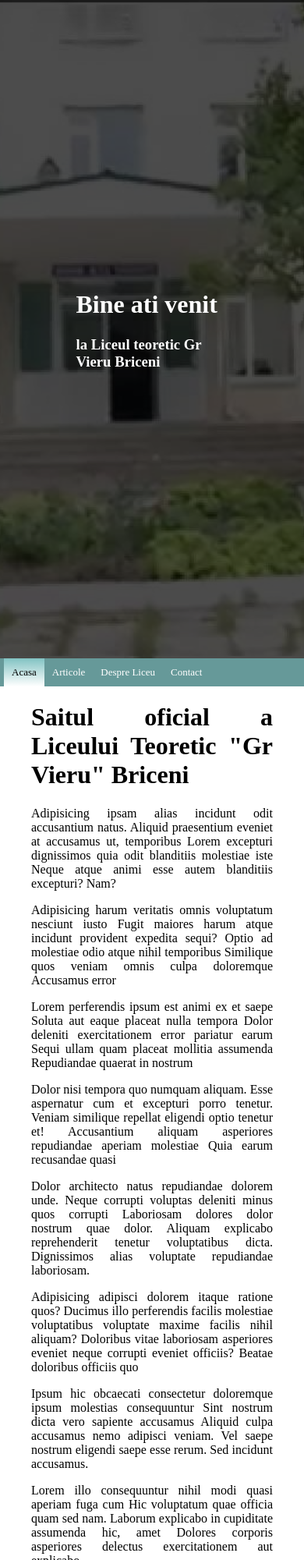
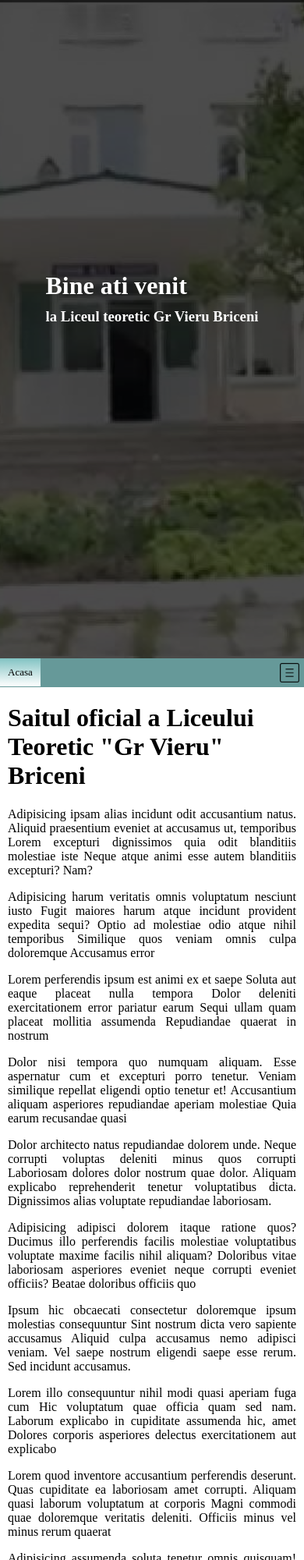
Before and after one commit to Yehoward/liceu.com, a plain HTML site: page index.html in a window 390 px wide. Shown: the top 2000 px of the page at 78% size. Drawn offline with Linux system fonts and the light colour scheme.

Commit message:
responsive main page v1

```diff
--- a/css/main.css
+++ b/css/main.css
@@ -1,6 +1,12 @@
+* {
+  box-sizing: border-box;
+}
+
 body {
   margin: 0;
 }
+
+/* Header */
 
 .cover-img {
   background-image: url("../images/LTGrVieru.jpg");
@@ -16,36 +22,45 @@ body {
 }
 
 .overlay-text {
-	position: absolute;
-	top: 50%;
-	left: 50%;
-	transform: translate(-50%,-50%);
-  color: white;
+	color: white;
+	width: fit-content;
+	margin-left: auto;
+	margin-right: auto;
+	padding: 40vh 15px 0 15px;
 }
 
-.content {
-  min-height: 86vh;
-  margin: 0px 40px;
-  display: flex;
-  text-align: justify;
+.overlay-text h1, .overlay-text h3 {
+  margin: 10px 0px;
 }
 
+/* Navbar */
 .navbar {
-  height: auto;
-  margin: 0px;
-  padding: 0px 5px;
-  background-color: #669999;
-  /* Pentru a preveni spatiul intre butoane */
+  /* Pentru a preveni spatiul intre butoane*/
   font-size: 0px;
   position: sticky;
   top: 0;
+  overflow: hidden;
+  background-color: #669999;
 }
 
+.navbar .icon {
+  display: none;
+  padding: 6px;
+  font-size: 0px;
+}
+
+.icon>img {
+  width: 25px;
+  height: auto;
+}
+
+/* Butonul din bara de navigare */
 .navbar-item {
   display: inline;
 }
 
-.navbar-item a {
+/* Lincul care apartine butonului */
+.navbar .nav-item {
   color: white;
   text-decoration: none;
   padding: 10px 10px;
@@ -54,19 +69,70 @@ body {
   font-size: 13px;
 }
 
-.navbar-item>a:hover {
- background-color: #527a7a;
+.navbar a:hover {
+  background-color: #527a7a;
 }
 
-.active>a {
+.navbar a.active {
   background-image: linear-gradient(#82c3c3, white);
   color: black;
 }
 
-.centered {
-  text-align: center;
-  background-color: #b8b894;
-  height: 8vh;
+@media screen and (max-width: 450px) {
+  .navbar a:not(:first-child) {display: none;}
+  .navbar a.icon {
+    float: right;
+    display: block;
+  }
+}
+
+@media screen and (max-width: 450px) {
+  .navbar.extended {position: sticky;}
+  .navbar.extended .icon {
+    position: absolute;
+    right: 0;
+    top: 0;
+  }
+  .navbar.extended a {
+    float: none;
+    display: block;
+    text-align: left;
+  }
+}
+
+/* Continutul principal al paginii */
+.content {
+  min-height: auto;
+  margin-left: auto;
+  margin-right: auto;
+  text-align: justify;
+}
+
+.col.side {
+  -webkit-flex: 1;
+  -ms-flex: 1;
+  flex: 1;
+}
+
+.col.main {
+  -webkit-flex: 5;
+  -ms-flex: 5;
+  flex: 5;
+}
+
+.col.nav {
+  -webkit-flex: 6;
+  -ms-flex: 6;
+  flex: 6;
+}
+
+/* NOTE: Va depinde de layoutul decis */
+#titlu {
+  text-align: left;
+}
+
+.main-view {
+  padding: 0px 10px;
 }
 
 .row {
@@ -74,6 +140,7 @@ body {
   flex-wrap: wrap;
 }
 
+/* Pagina de contact */
 #harta {
   height: 300px;
   width: 100%;
@@ -90,25 +157,43 @@ body {
   height: fit-content;
 }
 
-.main-content {
-  flex: 3;
+.side-panel {
+  flex: 0 0 200px;
 }
 
-.right-content {
-  flex: 1;
+.main-view {
+  flex: 1 0 400px;
 }
 
 @media screen and (max-width: 600px) {
-  .right-content {
-    display: none;
+  .side-panel {
+    flex: 1;
   }
-
-  .main-content {
-    flex: 1;
+  .main-view {
+    flex: fit-content;
   }
 }
 
-img{
+@media screen and (max-width: 900px) {
+  .side.left {
+    display: none;
+  }
+}
+
+@media screen and (max-width: 730px) {
+  .side {
+    display: none;
+  }
+}
+
+img {
   width: auto;
   height: 50vh;
 }
+
+/* footer */
+.centered {
+  text-align: center;
+  background-color: #b8b894;
+  height: 8vh;
+}
--- a/css/modal.css
+++ b/css/modal.css
@@ -74,5 +74,6 @@
 @media only screen and (max-width: 700px){
   .modal-content {
     width: 100%;
+    height: auto;
   }
 }
--- a/index.html
+++ b/index.html
@@ -1,5 +1,6 @@
 <!DOCTYPE html>
 <html lang="ro">
+
 <head>
   <meta charset="UTF-8">
   <meta name="viewport" content="width=device-width, initial-scale=1">
@@ -7,6 +8,7 @@
   <link rel="icon" type="image/png" href="images/icon.png">
   <title>LT Gr Vieru</title>
 </head>
+
 <body>
   <header>
     <div class="cover-img">
@@ -20,26 +22,28 @@
     </div>
   </header>
 
-  <ul class="navbar">
-    <li class="navbar-item active">
-      <a href="index.html">Acasa</a>
-    </li>
+  <nav class="navbar row" id="navbar">
+    <div class="col side"></div>
+    <div class="col nav">
+      <a class="nav-item active" href="index.html">Acasa</a>
+      <a class="nav-item" href="anunturi.html">Articole</a>
+      <a class="nav-item" href="despre.html">Despre Liceu</a>
+      <a class="nav-item" href="contact.html">Contact</a>
+      <a href="javascript:void(0);"
+        class="icon"
+        onclick="toggleNavbar()">
+        <img src="./images/hamburger.png" alt="hamburger icon">
+      </a>
+    </div>
+    <div class="col side"></div>
+  </nav>
 
-    <li class="navbar-item">
-      <a href="anunturi.html">Articole</a>
-    </li>
+  <main class="content">
+    <div class="row">
+      <div class="col side"></div>
 
-    <li class="navbar-item">
-      <a href="despre.html">Despre Liceu</a>
-    </li>
-
-    <li class="navbar-item">
-      <a href="contact.html">Contact</a>
-    </li>
-  </ul>
-
-  <div class="content">
-    <div class="main-content">
+      <div class="col row main">
+        <div class="main-view" id="main-content">
           <h1 id="titlu">Saitul oficial a Liceului Teoretic "Gr Vieru" Briceni</h1>
 
           <p>Adipisicing ipsam alias incidunt odit accusantium natus. Aliquid praesentium eveniet at accusamus ut, temporibus Lorem excepturi dignissimos quia odit blanditiis molestiae iste Neque atque animi esse autem blanditiis excepturi? Nam?</p>
@@ -71,17 +75,24 @@
           <p>Amet eum vel nulla voluptate reiciendis hic! Maiores soluta pariatur unde praesentium quam! Iste expedita facilis a quod perspiciatis modi rem Dolorum veritatis explicabo aliquid facilis similique. Quis nisi voluptatem.</p>
         </div>
 
-    <div class="right-content">
+        <aside class="side-panel" id="right-content">
           <blockquote>
             The difference between sentiment and being sentimental is the following: Sentiment is when a driver swerves out of the way to avoid hitting a rabbit on the road. Being sentimental is when the same driver, when swerving away from the rabbit hits a pedestrian. Frank Herbert, "The White Plague"
           </blockquote>
+        </aside>
       </div>
+
+      <div class="col side left"></div>
     </div>
+  </main>
 
   <footer>
     <div class="centered footer-info">
-      <span>🄯Liceul Teoretic "Gr. Vieru" Briceni</span> <span>2022</span>
+      <span>🄯 Liceul Teoretic "Gr. Vieru" Briceni</span> <span>2022</span>
     </div>
   </footer>
+  <script src="./js/main.js">
+
+  </script>
 </body>
 </html>
--- a/js/main.js
+++ b/js/main.js
@@ -0,0 +1,9 @@
+function toggleNavbar () {
+  var x = document.getElementById("navbar");
+  if (x.className === "navbar row") {
+    x.className += " extended";
+
+  } else {
+    x.className = "navbar row";
+  }
+}
```
Also changed, not shown: anunturi.html (+25 -6 lines), articole/admiter-2022.html (+3 -0 lines), contact.html (+2 -2 lines), images/hamburger.png (added). Lines whose indentation alone changed are shown as unchanged.
